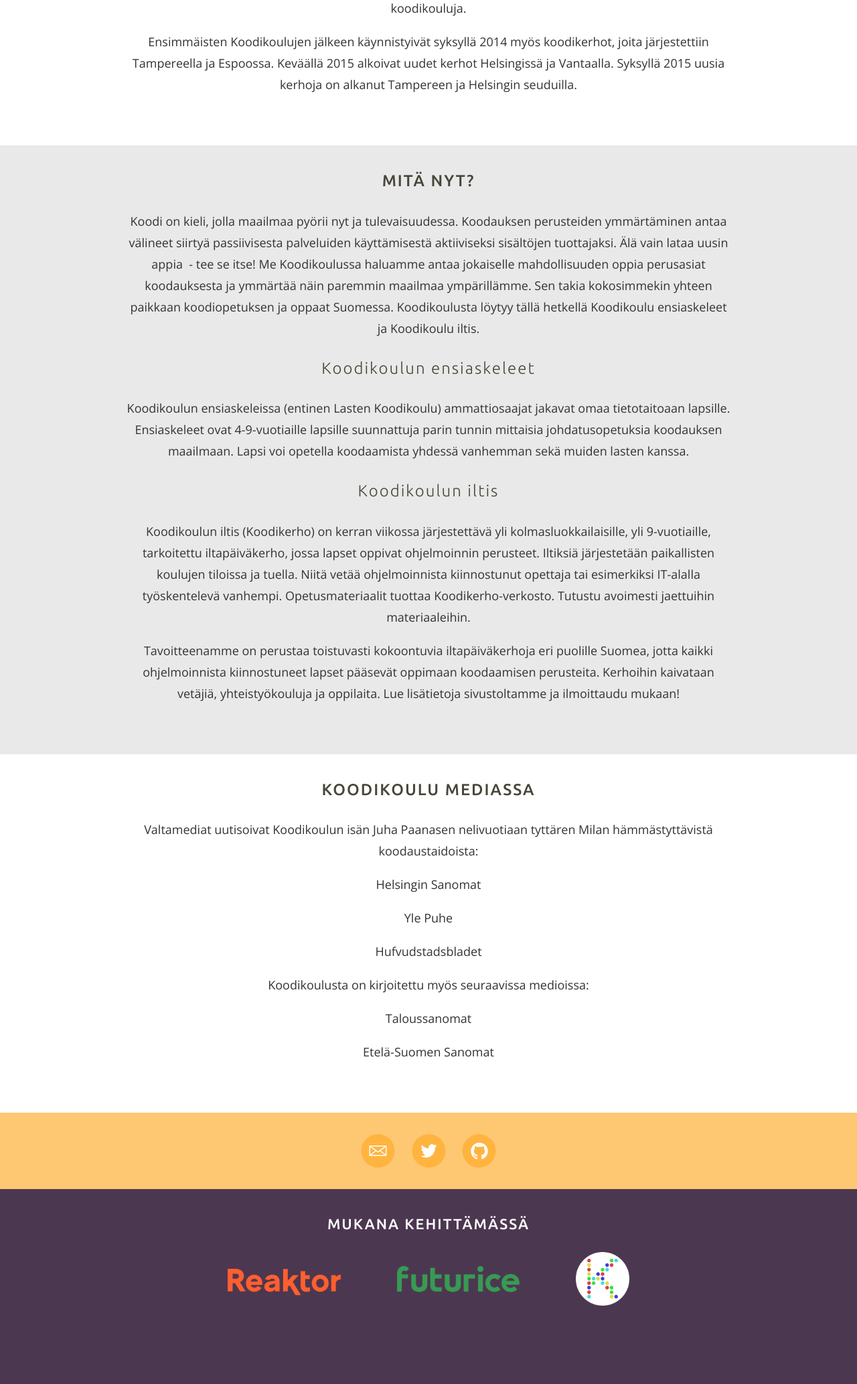
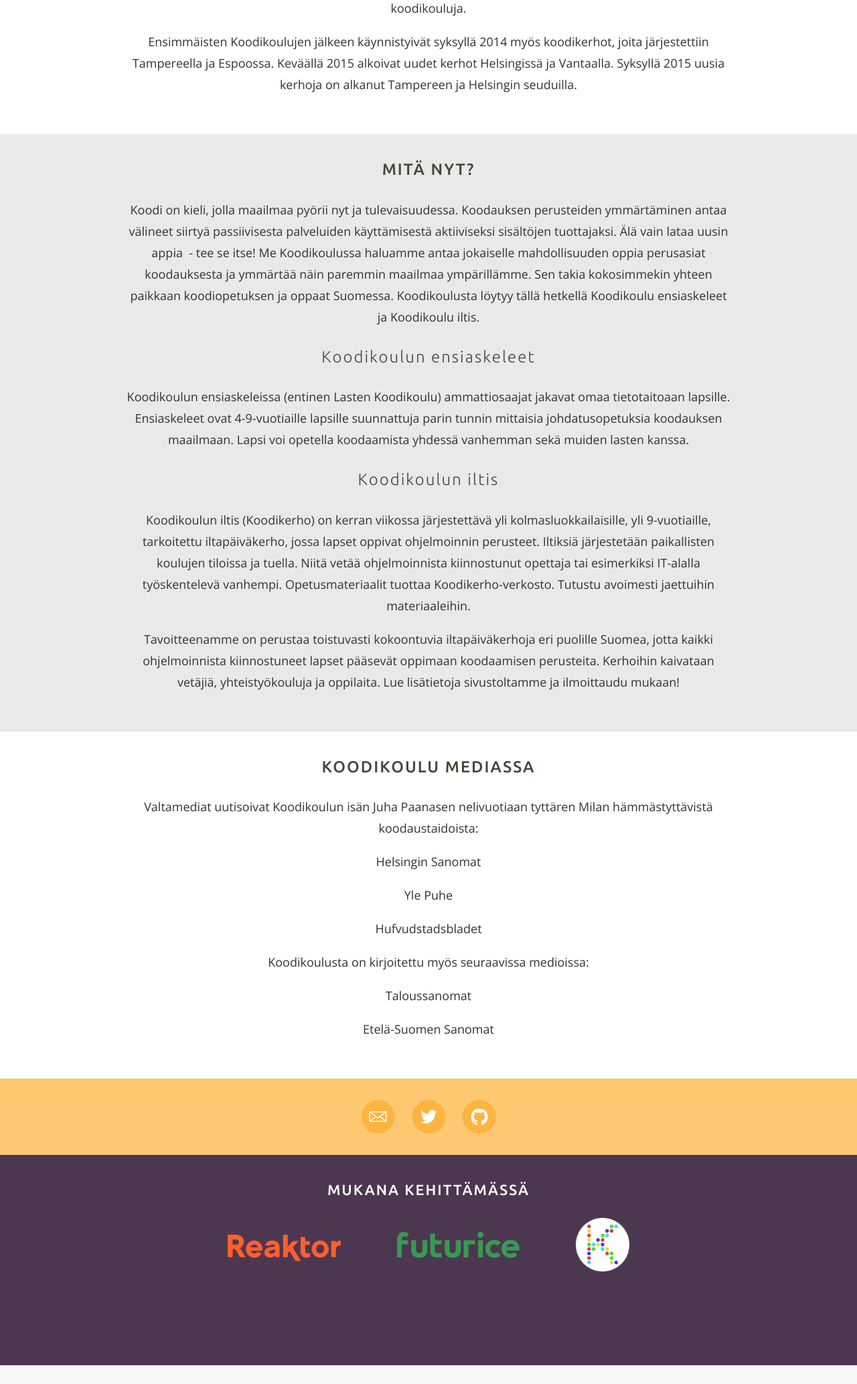
Before and after one commit to koodikoulu/koodikoulu.fi, a Django app: page /story/ in a window 1280 px wide. Shown: the part 407-2473 px from the top of the page at 67% size. After the commit the page ends 2445 px from the top, so only its background shows below. Run offline with Django 3.2, Linux system fonts and the light colour scheme; some libraries are stand-ins or nearby versions.

Commit message:
fixed sections padding-bottom

```diff
--- a/static/css/main.css
+++ b/static/css/main.css
@@ -66,7 +66,7 @@
 }
 
 section {
-    padding-bottom: 17px;
+    padding-bottom: 40px;
 }
 
 section.jumbotron {
@@ -792,9 +792,7 @@
     }
 }
 
-.story {
-    padding-bottom: 40px;
-}
+
 
 /* Disable lg grid */
 
--- a/web/templates/story.html
+++ b/web/templates/story.html
@@ -7,7 +7,7 @@
 
 {% block content %}
 <section class="text-center">
-  <div class="container story">
+  <div class="container">
     <div class="col-md-12">
       <h2>Miten koodikoulu sai alkunsa?</h2>
 
@@ -19,7 +19,7 @@
 </section>
 
 <section class="muted text-center">
-  <div class="container story">
+  <div class="container">
     <div class="col-md-12">
       <h2>Mitä nyt?</h2>
       <p>Koodi on kieli, jolla maailmaa pyörii nyt ja tulevaisuudessa. Koodauksen perusteiden ymmärtäminen antaa välineet siirtyä passiivisesta palveluiden käyttämisestä aktiiviseksi sisältöjen tuottajaksi. Älä vain lataa uusin appia  - tee se itse! Me Koodikoulussa haluamme antaa jokaiselle mahdollisuuden oppia perusasiat koodauksesta ja ymmärtää näin paremmin maailmaa ympärillämme. Sen takia kokosimmekin yhteen paikkaan koodiopetuksen ja oppaat Suomessa. Koodikoulusta löytyy tällä hetkellä Koodikoulu ensiaskeleet ja Koodikoulu iltis.</p>
```
